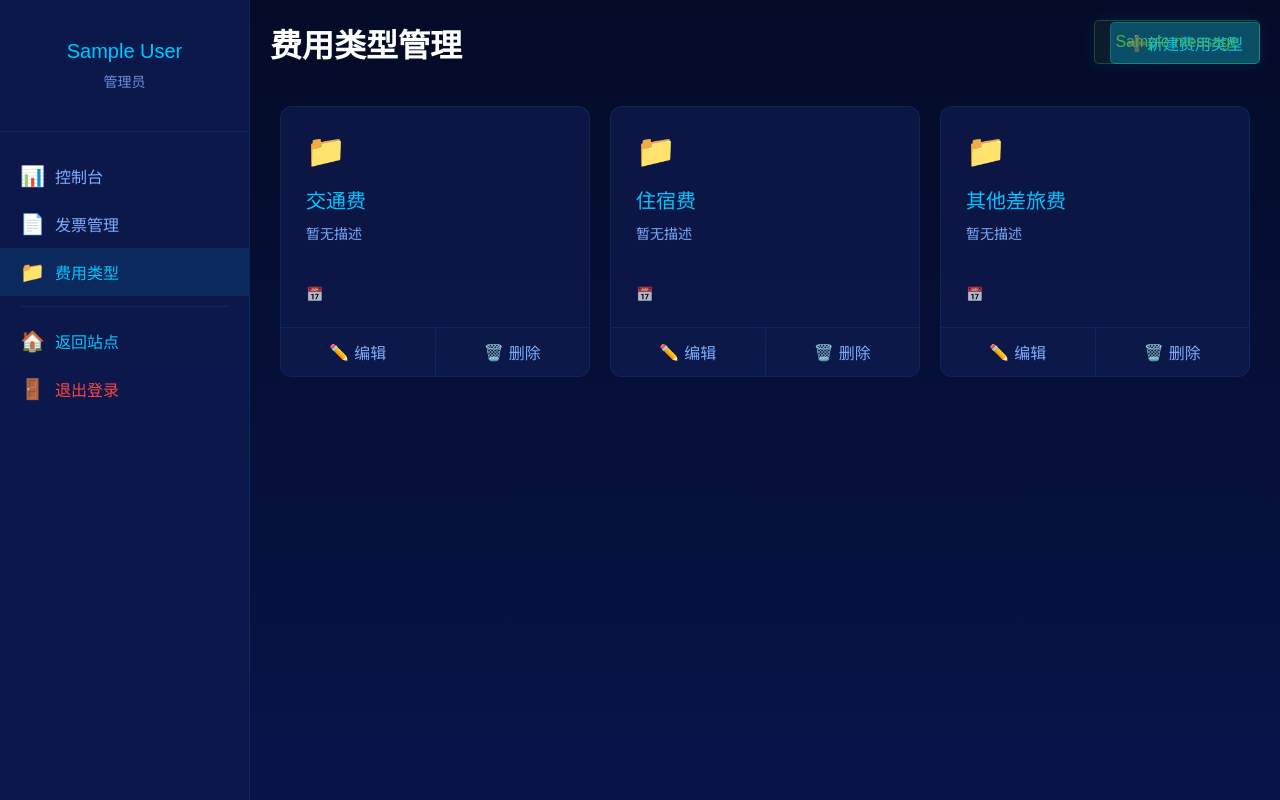
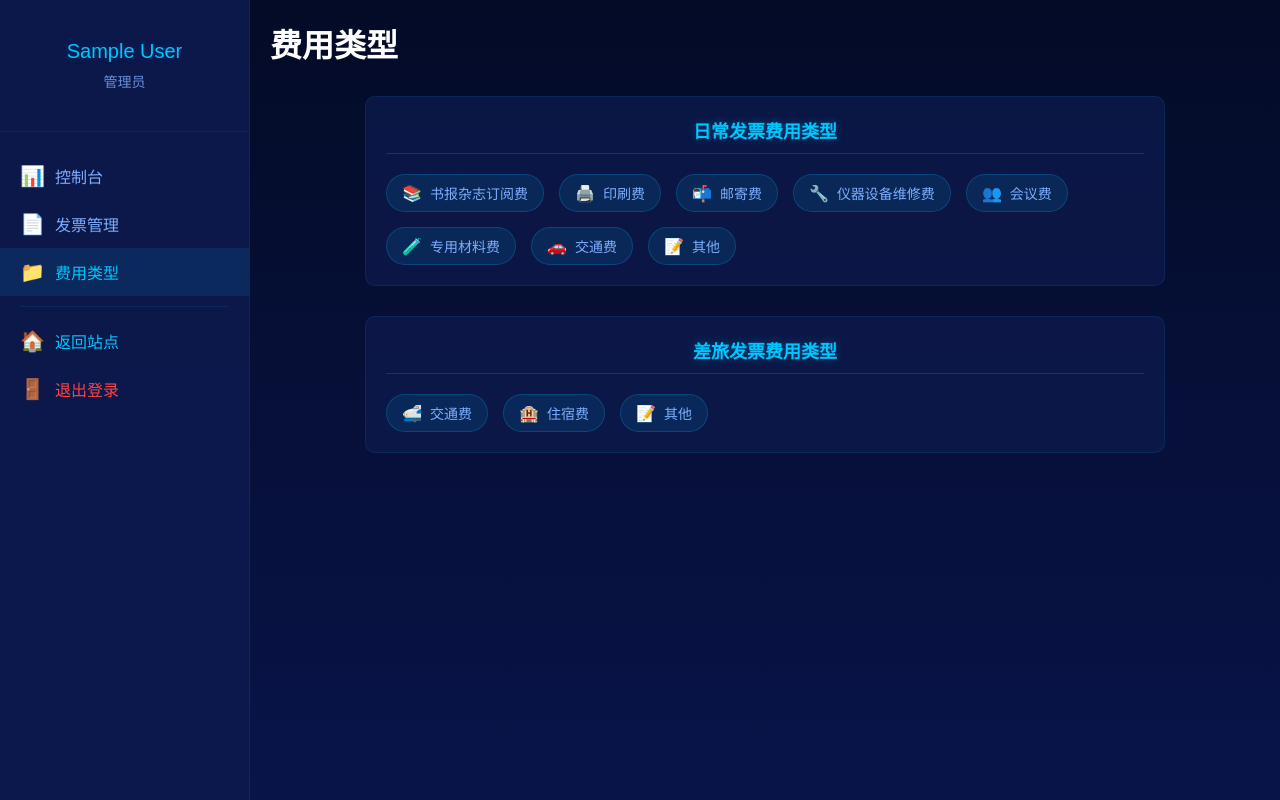
Before and after one commit to dufolk/invoice-manager, a Django app: page /manage/expense-types/ in a window 1280 px wide. Run offline with Django 5.2, Linux system fonts and the light colour scheme; a user stored in the database is signed in; data comes from the database, SQL or seed files in the repository; tables that the repository leaves empty hold one stand-in row (values such as "Sample post"); one stand-in notice (Sample message) is shown; parts of the project's set-up code (start-up, migrations or seed data) failed here and were passed over.

Commit message:
稍稳定版本0.0.2

```diff
--- a/invoices/admin.py
+++ b/invoices/admin.py
@@ -3,9 +3,9 @@
 
 @admin.register(ExpenseType)
 class ExpenseTypeAdmin(admin.ModelAdmin):
-    list_display = ('name', 'parent')
+    list_display = ('name', 'category')
     search_fields = ('name',)
-    list_filter = ('parent',)
+    list_filter = ('category',)
 
 class TransportDetailInline(admin.TabularInline):
     model = TransportDetail
--- a/invoices/models.py
+++ b/invoices/models.py
@@ -6,22 +6,17 @@
     CATEGORY_CHOICES = [
         ('DAILY', '日常费用'),
         ('TRAVEL', '差旅费用'),
-        ('BOTH', '通用'),
     ]
 
     name = models.CharField(max_length=50, verbose_name='类型名称')
-    category = models.CharField(max_length=10, choices=CATEGORY_CHOICES, default='BOTH',
+    category = models.CharField(max_length=10, choices=CATEGORY_CHOICES, default='DAILY',
                               verbose_name='费用分类')
-    parent = models.ForeignKey('self', on_delete=models.CASCADE, null=True, blank=True,
-                              verbose_name='父类型')
 
     class Meta:
         verbose_name = '费用类型'
         verbose_name_plural = verbose_name
 
     def __str__(self):
-        if self.parent:
-            return f"{self.parent.name} - {self.name}"
         return self.name
 
 class Invoice(models.Model):
--- a/invoices/static/invoices/css/manage/style.css
+++ b/invoices/static/invoices/css/manage/style.css
@@ -96,33 +96,34 @@
 }
 
 /* 消息提示样式 */
-.messages {
+.messages-container {
     position: fixed;
-    top: 20px;
+    bottom: 20px;
     right: 20px;
     z-index: 1000;
+    max-width: 300px;
 }
 
 .message {
-    padding: 12px 20px;
+    padding: 12px 15px;
     margin-bottom: 10px;
-    border-radius: 5px;
-    background: rgba(13, 25, 76, 0.9);
-    border: 1px solid rgba(0, 198, 255, 0.2);
-    color: #fff;
-    box-shadow: 0 0 15px rgba(0, 198, 255, 0.1);
+    border-radius: 4px;
+    background: rgba(0, 0, 0, 0.7);
+    box-shadow: 0 2px 5px rgba(0,0,0,0.2);
+    position: relative;
+    opacity: 1;
+    transition: opacity 0.3s ease;
+    backdrop-filter: blur(5px);
+}
+
+.message.success {
+    background: rgba(76, 175, 80, 0.7);
+    color: white;
 }
 
 .message.error {
-    background: rgba(255, 68, 68, 0.1);
-    border-color: rgba(255, 68, 68, 0.3);
-    color: #ff4444;
-}
-
-.message.success {
-    background: rgba(76, 175, 80, 0.1);
-    border-color: rgba(76, 175, 80, 0.3);
-    color: #4CAF50;
+    background: rgba(244, 67, 54, 0.7);
+    color: white;
 }
 
 /* 侧边栏样式 */
@@ -1399,3 +1400,8 @@
 #parse-btn .icon {
     font-size: 14px;
 }
+
+/* 所有下拉框选项的统一样式 */
+select option {
+    color: #000000;
+}
--- a/invoices/templates/invoices/manage/base.html
+++ b/invoices/templates/invoices/manage/base.html
@@ -38,11 +38,26 @@
     {% endif %}
 
     {% if messages %}
-    <div class="messages">
+    <div class="messages-container">
         {% for message in messages %}
-        <div class="message {{ message.tags }}">{{ message }}</div>
+        <div class="message {% if message.tags %}{{ message.tags }}{% endif %}">{{ message }}</div>
         {% endfor %}
     </div>
+
+    <script>
+        document.addEventListener('DOMContentLoaded', function() {
+            // 1s 后自动隐藏消息
+            const messages = document.querySelectorAll('.message');
+            messages.forEach(function(message) {
+                setTimeout(function() {
+                    message.style.opacity = '0';
+                    setTimeout(function() {
+                        message.remove();
+                    }, 1000);
+                }, 1000);
+            });
+        });
+    </script>
     {% endif %}
 
     <main class="main-content {% if user.is_authenticated and not hide_nav %}with-sidebar{% endif %}">
--- a/invoices/templates/invoices/manage/expense_type_form.html
+++ b/invoices/templates/invoices/manage/expense_type_form.html
@@ -22,13 +22,7 @@
                 <select id="category" name="category" required>
                     <option value="DAILY" {% if expense_type.category == 'DAILY' %}selected{% endif %}>日常费用</option>
                     <option value="TRAVEL" {% if expense_type.category == 'TRAVEL' %}selected{% endif %}>差旅费用</option>
-                    <option value="BOTH" {% if expense_type.category == 'BOTH' %}selected{% endif %}>通用</option>
                 </select>
-            </div>
-
-            <div class="form-group full-width">
-                <label for="description">描述</label>
-                <textarea id="description" name="description" rows="4">{{ expense_type.description|default:'' }}</textarea>
             </div>
         </div>
 
--- a/invoices/templates/invoices/manage/expense_type_list.html
+++ b/invoices/templates/invoices/manage/expense_type_list.html
@@ -4,45 +4,112 @@
 
 {% block content %}
 <div class="page-header">
-    <h1>费用类型管理</h1>
-    <div class="page-actions">
-        <a href="{% url 'invoices:manage_expense_type_add' %}" class="btn btn-primary">
-            <span class="icon">➕</span>新建费用类型
-        </a>
+    <h1>费用类型</h1>
+</div>
+
+<div class="expense-type-container">
+    <div class="expense-type-section">
+        <h2 class="section-title">日常发票费用类型</h2>
+        <div class="type-list">
+            <div class="type-item">
+                <span class="type-icon">📚</span>
+                <span class="type-name">书报杂志订阅费</span>
+            </div>
+            <div class="type-item">
+                <span class="type-icon">🖨️</span>
+                <span class="type-name">印刷费</span>
+            </div>
+            <div class="type-item">
+                <span class="type-icon">📬</span>
+                <span class="type-name">邮寄费</span>
+            </div>
+            <div class="type-item">
+                <span class="type-icon">🔧</span>
+                <span class="type-name">仪器设备维修费</span>
+            </div>
+            <div class="type-item">
+                <span class="type-icon">👥</span>
+                <span class="type-name">会议费</span>
+            </div>
+            <div class="type-item">
+                <span class="type-icon">🧪</span>
+                <span class="type-name">专用材料费</span>
+            </div>
+            <div class="type-item">
+                <span class="type-icon">🚗</span>
+                <span class="type-name">交通费</span>
+            </div>
+            <div class="type-item">
+                <span class="type-icon">📝</span>
+                <span class="type-name">其他</span>
+            </div>
+        </div>
+    </div>
+
+    <div class="expense-type-section">
+        <h2 class="section-title">差旅发票费用类型</h2>
+        <div class="type-list">
+            <div class="type-item">
+                <span class="type-icon">🚅</span>
+                <span class="type-name">交通费</span>
+            </div>
+            <div class="type-item">
+                <span class="type-icon">🏨</span>
+                <span class="type-name">住宿费</span>
+            </div>
+            <div class="type-item">
+                <span class="type-icon">📝</span>
+                <span class="type-name">其他</span>
+            </div>
+        </div>
     </div>
 </div>
 
-<div class="expense-type-grid">
-    {% for expense_type in expense_types %}
-    <div class="expense-type-card">
-        <div class="expense-type-content">
-            <div class="expense-type-icon">📁</div>
-            <h3 class="expense-type-name">{{ expense_type.name }}</h3>
-            <p class="expense-type-desc">{{ expense_type.description|default:'暂无描述' }}</p>
-            <div class="expense-type-meta">
-                <span class="meta-item">
-                    <span class="meta-icon">📅</span>
-                    {{ expense_type.created_at|date:"Y-m-d" }}
-                </span>
-            </div>
-        </div>
-        <div class="expense-type-actions">
-            <a href="{% url 'invoices:manage_expense_type_edit' expense_type.id %}" class="action-btn edit" title="编辑">
-                <span class="action-icon">✏️</span>
-                编辑
-            </a>
-            <a href="{% url 'invoices:manage_expense_type_delete' expense_type.id %}" class="action-btn delete" title="删除">
-                <span class="action-icon">🗑️</span>
-                删除
-            </a>
-        </div>
-    </div>
-    {% empty %}
-    <div class="empty-state">
-        <div class="empty-icon">📂</div>
-        <h3>暂无费用类型</h3>
-        <p>点击右上角的"新建费用类型"按钮创建第一个费用类型</p>
-    </div>
-    {% endfor %}
-</div>
+<style>
+.expense-type-container {
+    max-width: 800px;
+    margin: 0 auto;
+}
+
+.expense-type-section {
+    background: rgba(13, 25, 76, 0.8);
+    border-radius: 10px;
+    padding: 20px;
+    margin-bottom: 30px;
+    border: 1px solid rgba(0, 198, 255, 0.1);
+}
+
+.section-title {
+    color: #00C6FF;
+    font-size: 18px;
+    margin-bottom: 20px;
+    padding-bottom: 10px;
+    border-bottom: 1px solid rgba(0, 198, 255, 0.2);
+}
+
+.type-list {
+    display: flex;
+    flex-wrap: wrap;
+    gap: 15px;
+}
+
+.type-item {
+    background: rgba(0, 198, 255, 0.1);
+    padding: 8px 15px;
+    border-radius: 20px;
+    display: flex;
+    align-items: center;
+    gap: 8px;
+    border: 1px solid rgba(0, 198, 255, 0.2);
+}
+
+.type-icon {
+    font-size: 16px;
+}
+
+.type-name {
+    color: #7EAEFF;
+    font-size: 14px;
+}
+</style>
 {% endblock %}
```
Also changed, not shown: invoices/static/invoices/js/dashboard.js (+13 -1 lines), invoices/static/invoices/js/invoice-stats.js (+129 -16 lines), invoices/templates/invoices/manage/invoice_form.html (+55 -46 lines), invoices/templates/invoices/manage/invoice_list.html (+26 -1 lines), invoices/migrations/0006_alter_expensetype_category.py (added), invoices/migrations/0007_create_initial_expense_types.py (added), invoices/migrations/0008_merge_20250113_1231.py (added), invoices/migrations/0009_remove_expensetype_parent.py (added), 1 other file.
